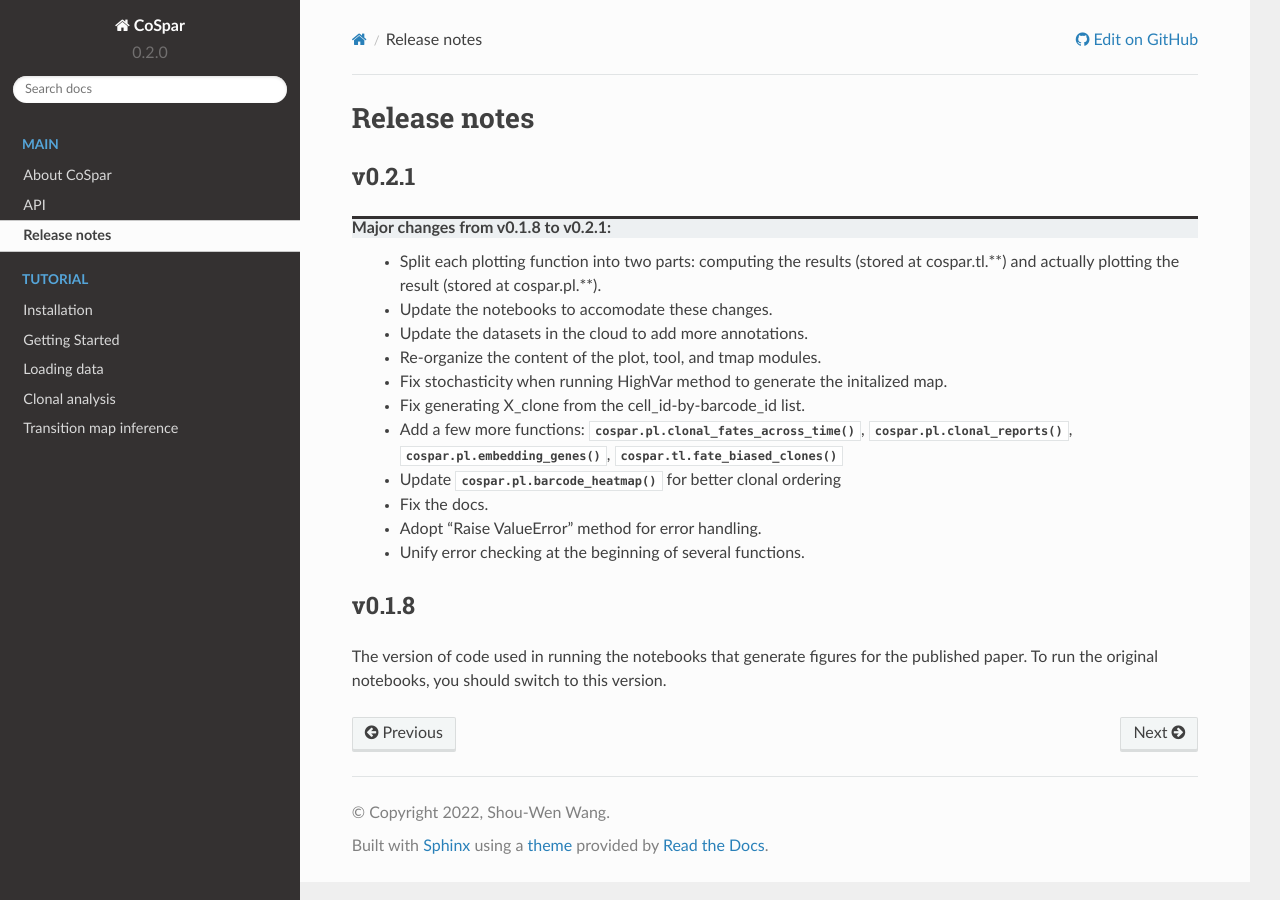
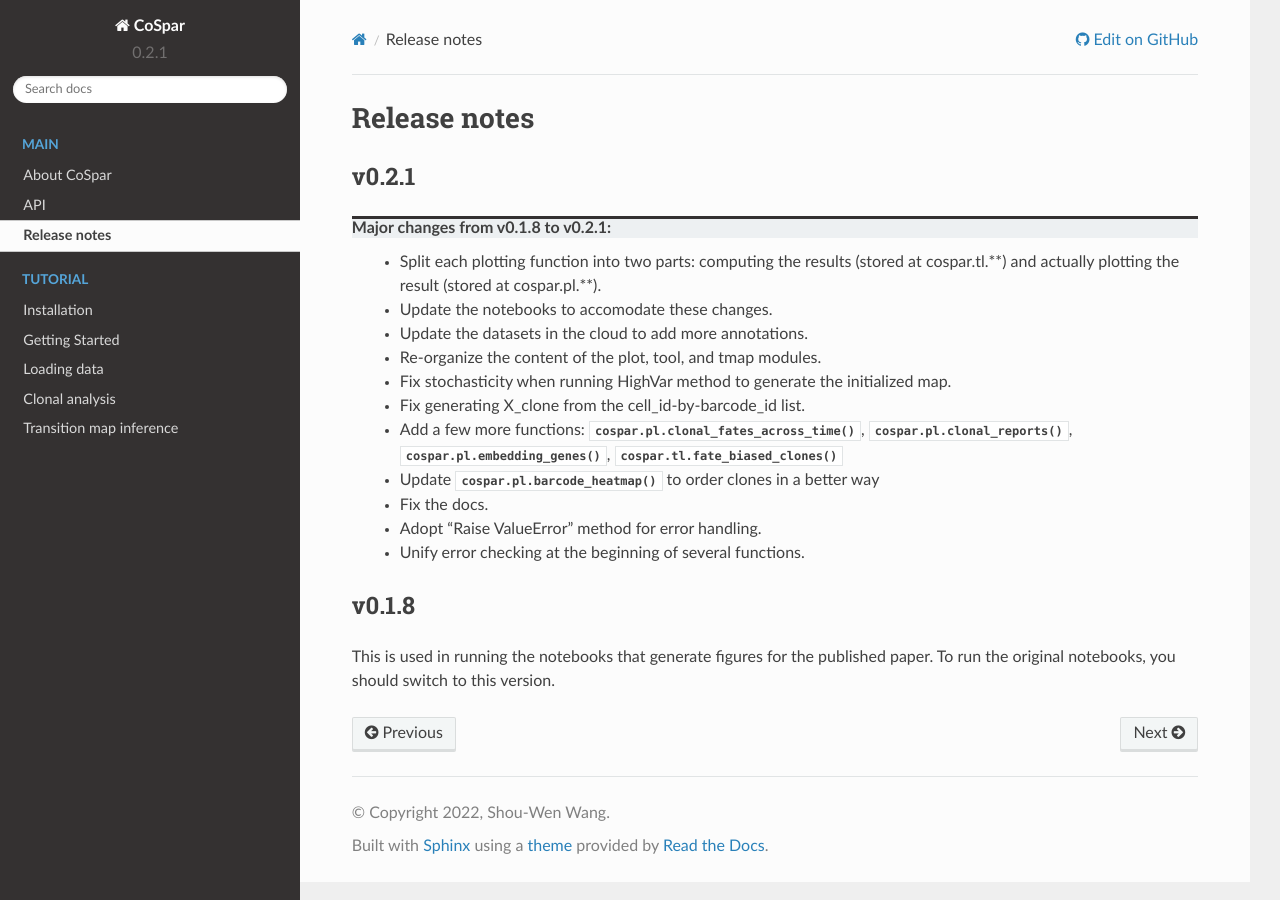
Before and after one commit to AllonKleinLab/cospar, a Sphinx documentation site: the page built from docs/source/release_note.rst, in a window 1280 px wide. Built offline with Sphinx 7.4.7 and the Read the Docs theme 2.0.0, drawn with Linux system fonts in a browser that asks for light colours; pages that are not in the unit, such as notebooks, are missing from menus.

Commit message:
Update version number to 0.2.1

```diff
--- a/cospar/__init__.py
+++ b/cospar/__init__.py
@@ -1,4 +1,4 @@
 """CoSpar - dynamic inference by integrating transcriptome and lineage information"""
 
-__version__ = "0.2.0"
+__version__ = "0.2.1"
 from . import datasets, hf, logging, pl, pp, settings, tl, tmap
--- a/docs/source/about.rst
+++ b/docs/source/about.rst
@@ -13,7 +13,7 @@ CoSpar, developed by `Wang et al. (2021) <https://www.biorxiv.org/content/10.110
 .. image:: https://user-images.githubusercontent.com/4595786/113746452-56e4cb00-96d4-11eb-8278-0aac0469ba9d.png
    :width: 1000px
    :align: center
-
+(copy right: Nature Biotechnology)
 
 Coherent sparse optimization
 ~~~~~~~~~~~~~~~~~~~~~~~~~~~~~~
@@ -29,6 +29,7 @@ CoSpar is formulated assuming that we have information on the same clones at mor
 .. image:: https://user-images.githubusercontent.com/4595786/113746670-93b0c200-96d4-11eb-89c0-d1e7d72383e7.png
    :width: 1000px
    :align: center
+(copy right: Nature Biotechnology)
 
 Below, we formalize the coherent sparse optimization by which CoSpar infers the transition map.
 
--- a/docs/source/release_note.rst
+++ b/docs/source/release_note.rst
@@ -9,10 +9,10 @@ Major changes from v0.1.8 to v0.2.1:
     - Update the notebooks to accomodate these changes.
     - Update the datasets in the cloud to add more annotations.
     - Re-organize the content of the plot, tool, and tmap modules.
-    - Fix stochasticity when running HighVar method to generate the initalized map.
+    - Fix stochasticity when running HighVar method to generate the initialized map.
     - Fix generating X_clone from the cell_id-by-barcode_id list.
     - Add a few more functions: :func:`cospar.pl.clonal_fates_across_time`, :func:`cospar.pl.clonal_reports`,  :func:`cospar.pl.embedding_genes`, :func:`cospar.tl.fate_biased_clones`
-    - Update :func:`cospar.pl.barcode_heatmap` for better clonal ordering
+    - Update :func:`cospar.pl.barcode_heatmap` to order clones in a better way
     - Fix the docs.
     - Adopt "Raise ValueError" method for error handling.
     - Unify error checking at the beginning of several functions.
@@ -20,4 +20,4 @@ Major changes from v0.1.8 to v0.2.1:
 v0.1.8
 ''''''
 
-The version of code used in running the notebooks that generate figures for the published paper. To run the original notebooks, you should switch to this version.
+This is used in running the notebooks that generate figures for the published paper. To run the original notebooks, you should switch to this version.
```
